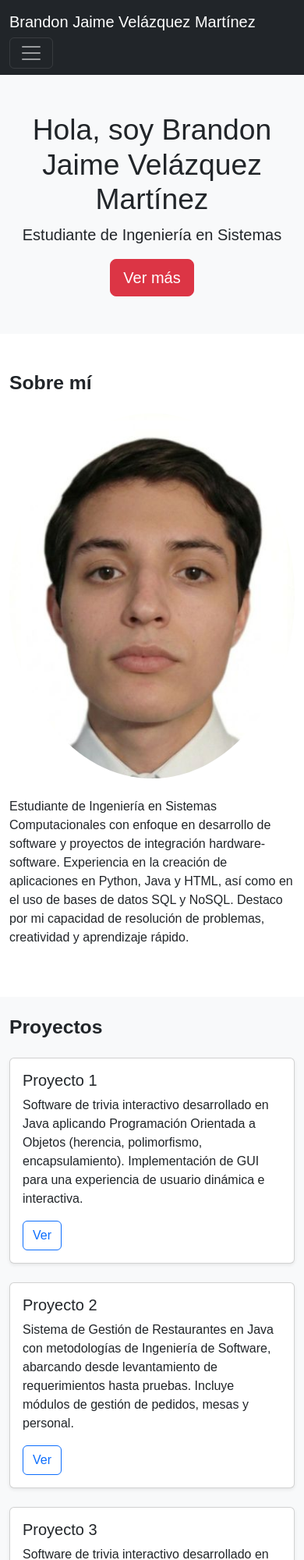
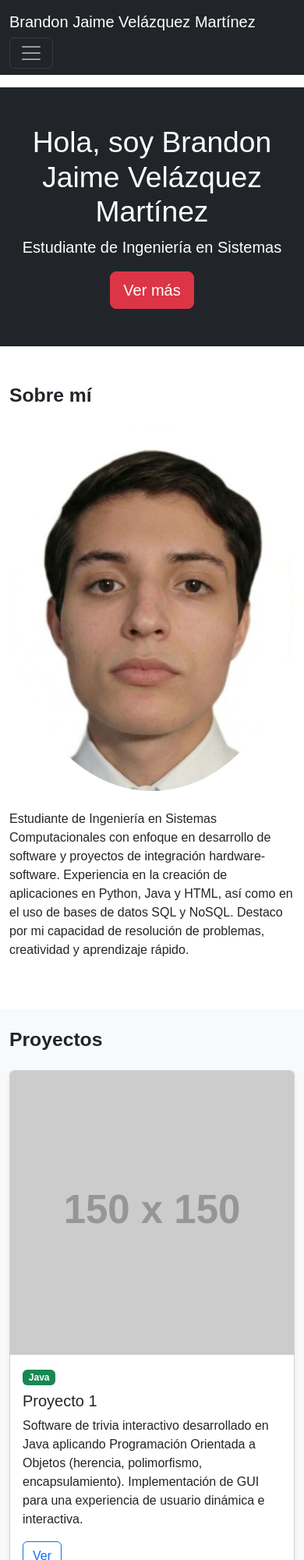
Before and after one commit to AkaBronko1/pagina-personal-bootstrap-AkaBronko1, a plain HTML site: page index.html in a window 390 px wide. Shown: the top 2000 px of the page at 78% size. Drawn offline with nearby package versions, Linux system fonts and the light colour scheme; placeholder pictures from the web are drawn by us.

Commit message:
Sesion 5: Rediseño estratégico avanzado con badges y layout responsive

```diff
--- a/index.html
+++ b/index.html
@@ -35,7 +35,7 @@
   </div>
 
   <!-- Hero -->
-  <section class="bg-light py-5 text-center">
+  <section class="bg-dark text-white py-5 text-center mt-3">
     <div class="container-fluid">
       <h1 class="display-3">Hola, soy Brandon Jaime Velázquez Martínez</h1>
       <p class="lead">Estudiante de Ingeniería en Sistemas</p>
@@ -70,7 +70,9 @@
       <div class="row g-4">
         <div class="col-12 col-md-6 col-lg-4">
           <div class="card shadow-sm h-100">
+            <img src="https://via.placeholder.com/150" alt="Imagen del proyecto" class="card-img-top">
             <div class="card-body">
+              <span class="badge bg-success text-white mb-2">Java</span>
               <h5 class="card-title">Proyecto 1</h5>
               <p class="card-text">Software de trivia interactivo desarrollado en Java aplicando Programación Orientada a Objetos (herencia, polimorfismo, encapsulamiento). Implementación de GUI para una experiencia de usuario dinámica e interactiva.</p>
               <a href="#" class="btn btn-outline-primary">Ver</a>
@@ -79,7 +81,9 @@
         </div>
         <div class="col-12 col-md-6 col-lg-4">
           <div class="card shadow-sm h-100">
+            <img src="https://via.placeholder.com/150" alt="Imagen del proyecto" class="card-img-top">
             <div class="card-body">
+              <span class="badge bg-primary text-white mb-2">Java</span>
               <h5 class="card-title">Proyecto 2</h5>
               <p class="card-text">Sistema de Gestión de Restaurantes en Java con metodologías de Ingeniería de Software, abarcando desde levantamiento de requerimientos hasta pruebas. Incluye módulos de gestión de pedidos, mesas y personal.</p>
               <a href="#" class="btn btn-outline-primary">Ver</a>
@@ -88,9 +92,11 @@
         </div>
         <div class="col-12 col-md-6 col-lg-4">
           <div class="card shadow-sm h-100">
+            <img src="https://via.placeholder.com/150" alt="Imagen del proyecto" class="card-img-top">
             <div class="card-body">
+              <span class="badge bg-warning text-dark mb-2">Python</span>
               <h5 class="card-title">Proyecto 3</h5>
-              <p class="card-text">Software de trivia interactivo desarrollado en Java aplicando Programación Orientada a Objetos (herencia, polimorfismo, encapsulamiento). Implementación de GUI para una experiencia de usuario dinámica e interactiva.</p>
+              <p class="card-text">Sistema de Administración de Inventario en Python con PyQt6 y base de datos NoSQL (Redis). Desarrollé interfaz gráfica y funcionalidades CRUD completas para la gestión eficiente de stock.</p>
               <a href="#" class="btn btn-outline-primary">Ver</a>
             </div>
           </div>
```
